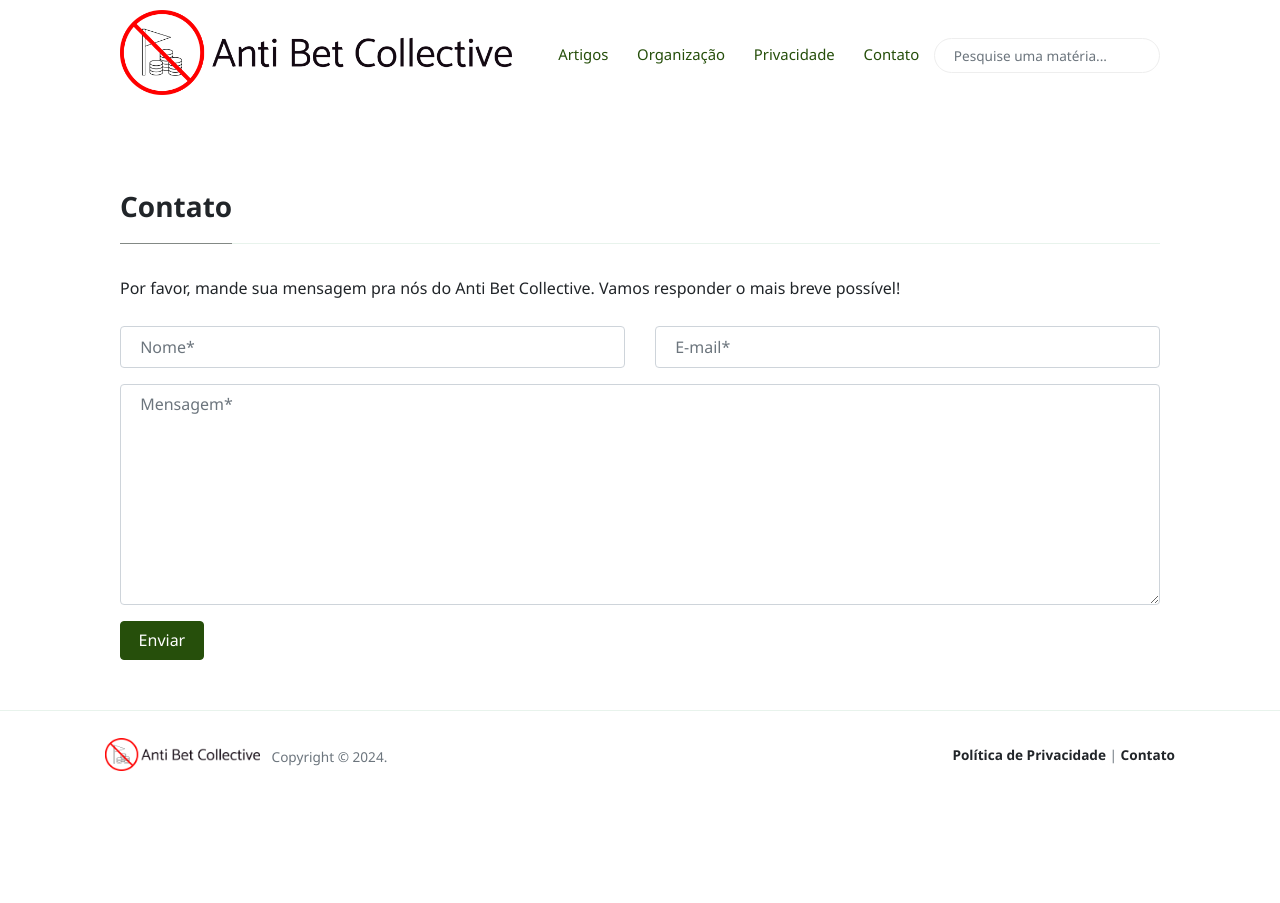
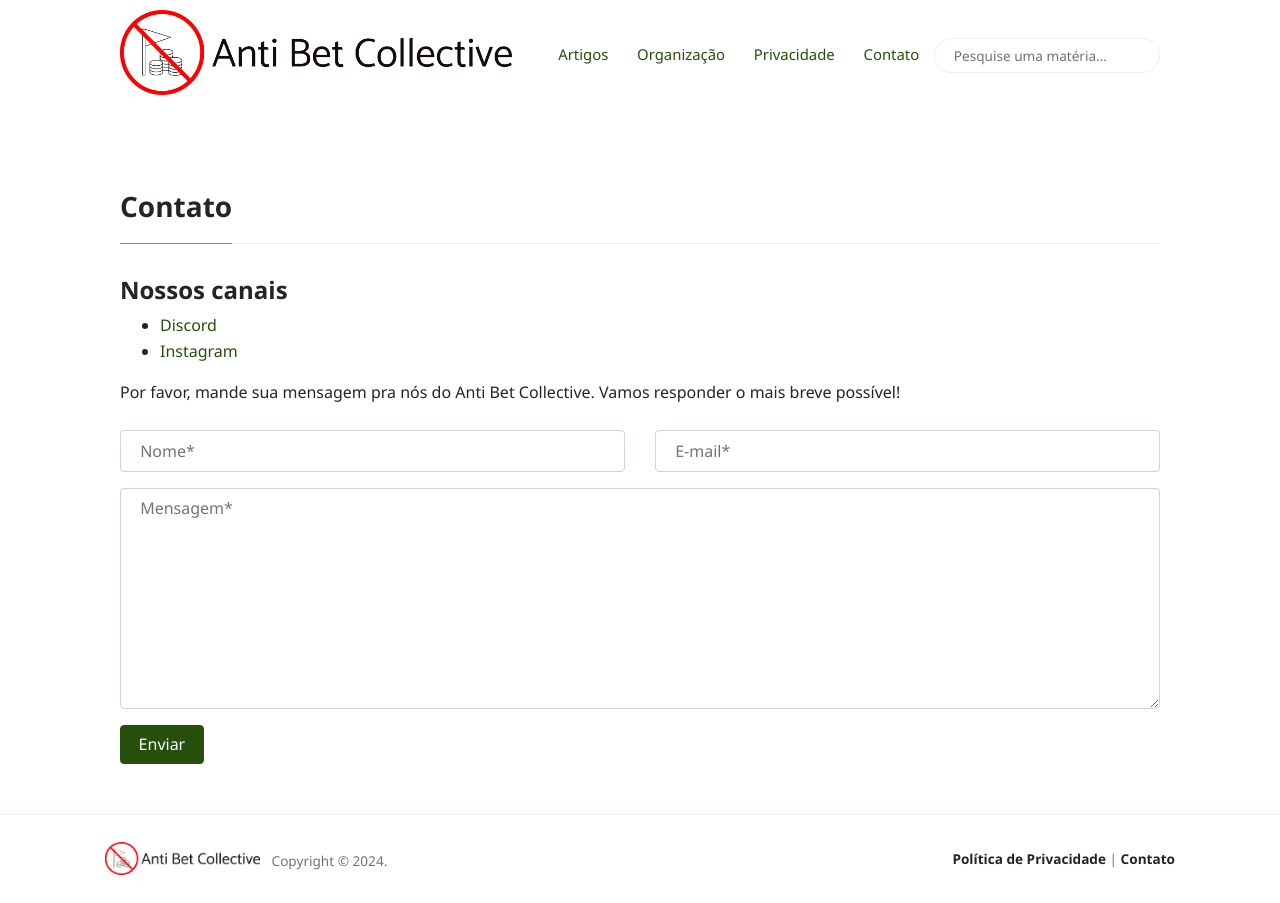
Before and after one commit to antibetcollective/antibetcollective.github.io, a Jekyll site: the page built from _pages/contato.md, in a window 1280 px wide. Built offline with Jekyll 4.4.1, drawn with Linux system fonts in a browser that asks for light colours; nearby versions of some CDN libraries.

Commit message:
Site posts update

```diff
--- a/_pages/contato.md
+++ b/_pages/contato.md
@@ -2,6 +2,13 @@
 title: "Contato"
 permalink: "/contato.html"
 ---
+
+#### **Nossos canais**
+
+<ul>
+  <li><a href="https://discord.gg/MHDphAqa" target="_blank">Discord</a></li>
+  <li><a href="https://www.instagram.com/antibetcollective" target="_blank">Instagram</a></li>
+</ul>
 
 <form action="https://formspree.io/{{site.email}}" method="POST">
 <p class="mb-4">Por favor, mande sua mensagem pra nós do {{site.name}}. Vamos responder o mais breve possível!</p>
```
